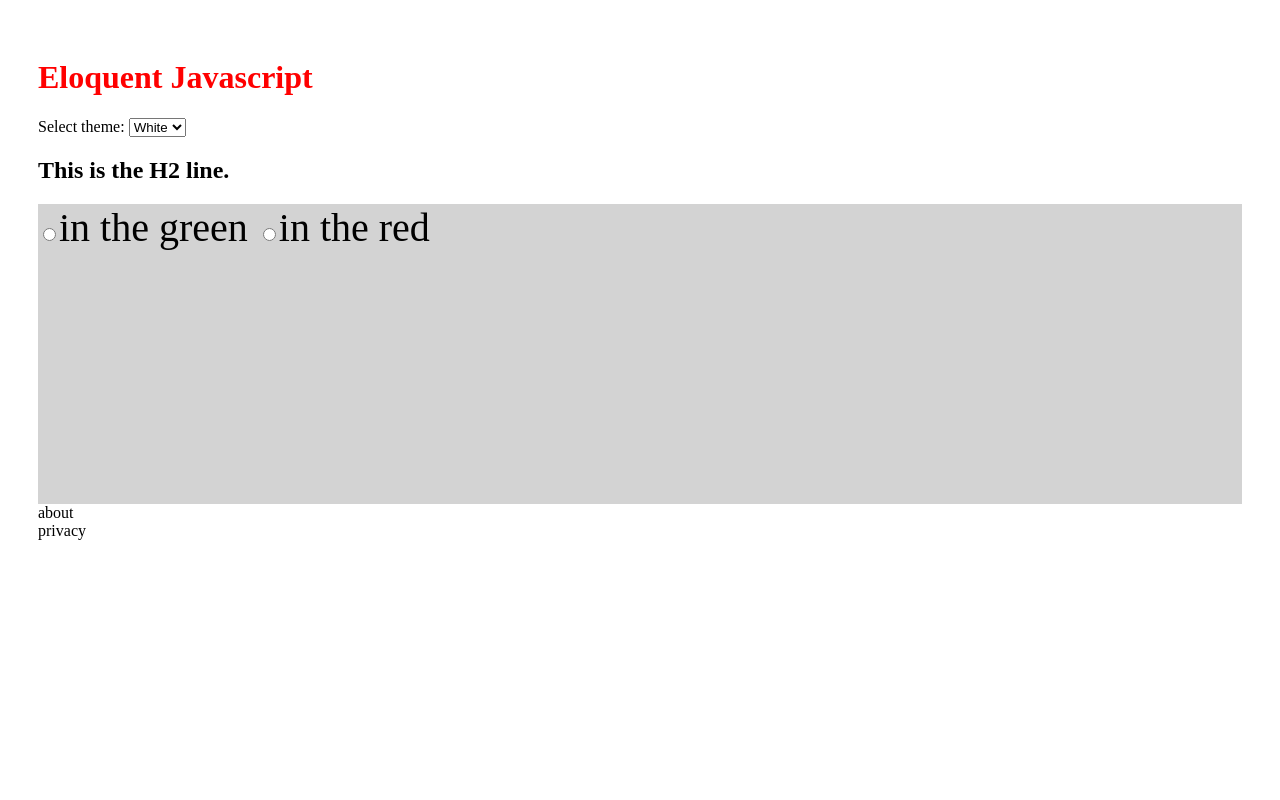
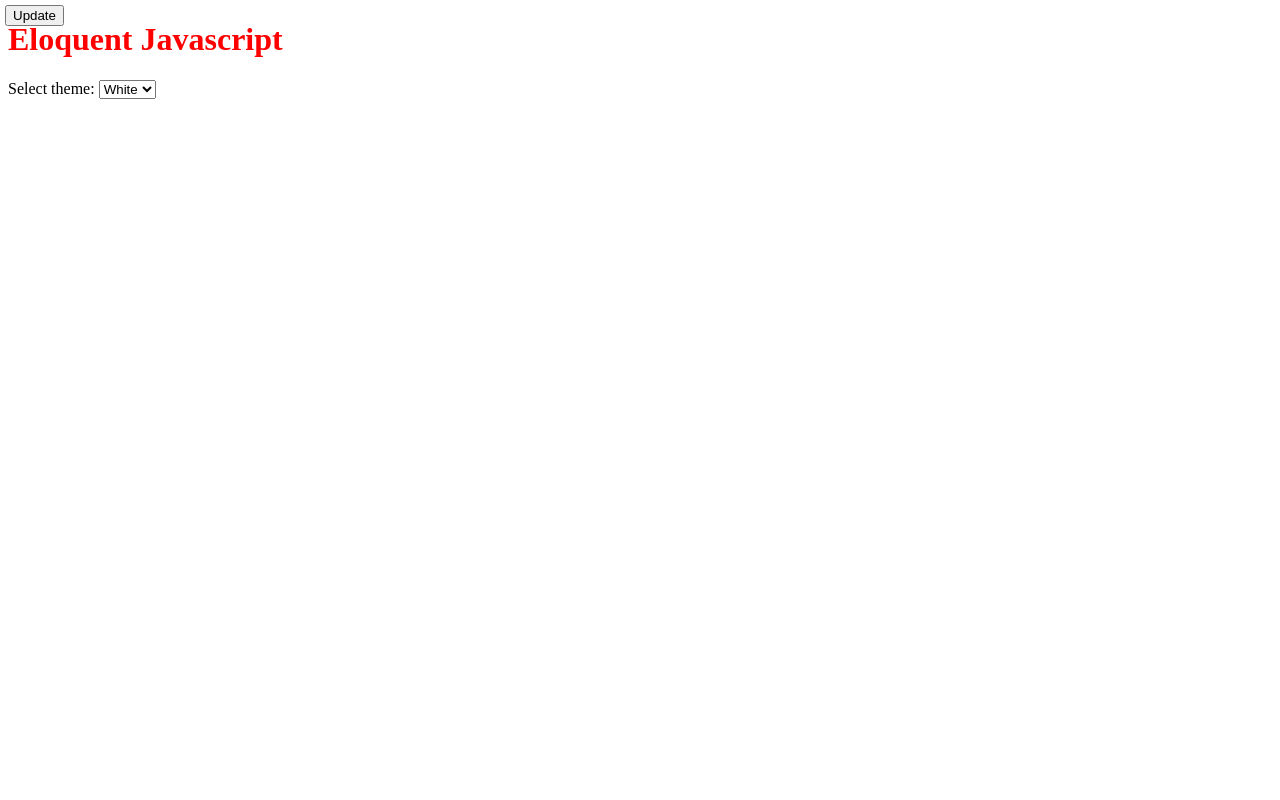
Before and after one commit to rlsharpton/eloquent, a plain HTML site: page index.html in a window 1280 px wide. Shown: the top 800 px of the page. Drawn offline with Linux system fonts and the light colour scheme.

Commit message:
Saturday morning work

```diff
--- a/css/main.css
+++ b/css/main.css
@@ -8,3 +8,13 @@
   width: 100%;
   background: LightGray;
 }
+
+button {
+  position: absolute;
+  top: 5px;
+  left: 5px;
+}
+
+canvas {
+  display: block;
+}
--- a/index.html
+++ b/index.html
@@ -14,6 +14,8 @@
       <option value="white">White</option>
       <option value="black">Black</option>
     </select>
+    <button>Update</button>
+    <canvas></canvas>
 
     <h2>This is the H2 line.</h2>
     <div class='container'>
--- a/script/script.js
+++ b/script/script.js
@@ -1,27 +1,26 @@
-const select = document.querySelector('select');
-const html = document.querySelector('html');
-const input = document.querySelector('input');
-input.addEventListener('input', debitBox);
-document.body.style.padding = '30px';
 
-function update(bgColor, textColor) {
-  html.style.backgroundColor = bgColor;
-  html.style.color = textColor;
+const btn = document.querySelector('button');
+const canvas = document.querySelector('canvas');
+
+let WIDTH = document.documentElement.clientWidth;
+let HEIGHT = document.documentElement.clientHeight;
+
+canvas.width = WIDTH;
+canvas.height = HEIGHT;
+
+function pyramid() {
+  console.log('#');
 }
 
-function debitBox(debitColor, textValue) {
-  input.style.backgroundColor = debitColor;
-  input.style.color = textValue;
+function draw() {
+n = 0;
+for(i = 1; i < 8; i++){
+  do {
+    pyramid();
+    console.log(`I is: ${i} and N is: ${n}`);
+    n++;
+  } while(n < i)
+}
 }
 
-select.onchange = function() {
-  ( select.value === 'black' ) ? update('black','white') : update('white','black');
-}
-
-input.onchange = function() {
-  ( input.value === 'green' ) ? update('green', 'red') : update('red', 'green');
-}
-
-//input.addEventListener('input', function() {
-//  if ( input ) ? update('green', 'red') : update('red', 'green');
-//});
+btn.addEventListener('click', draw);
```
